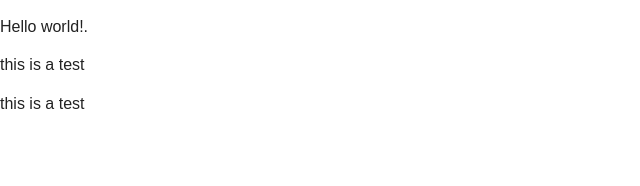
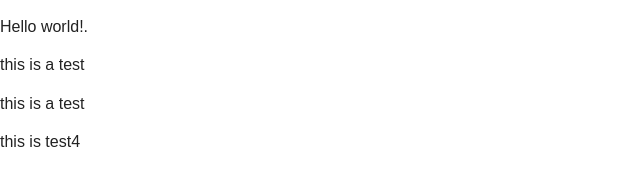
Before and after one commit to wem2977/1stproject, a plain HTML site: page index.html in a window 1280 px wide. Shown: the full height of the page, 0-640 px from the left. Drawn offline with nearby package versions, Linux system fonts and the light colour scheme.

Commit message:
Update index.html

```diff
--- a/index.html
+++ b/index.html
@@ -23,6 +23,7 @@
         <p>Hello world!.</p>
         <p>this is a test</p>
         <p>this is a test</p>
+        <p>this is test4</p>
 
         <script src="https://ajax.googleapis.com/ajax/libs/jquery/1.11.3/jquery.min.js"></script>
         <script>window.jQuery || document.write('<script src="js/vendor/jquery-1.11.3.min.js"><\/script>')</script>
```
